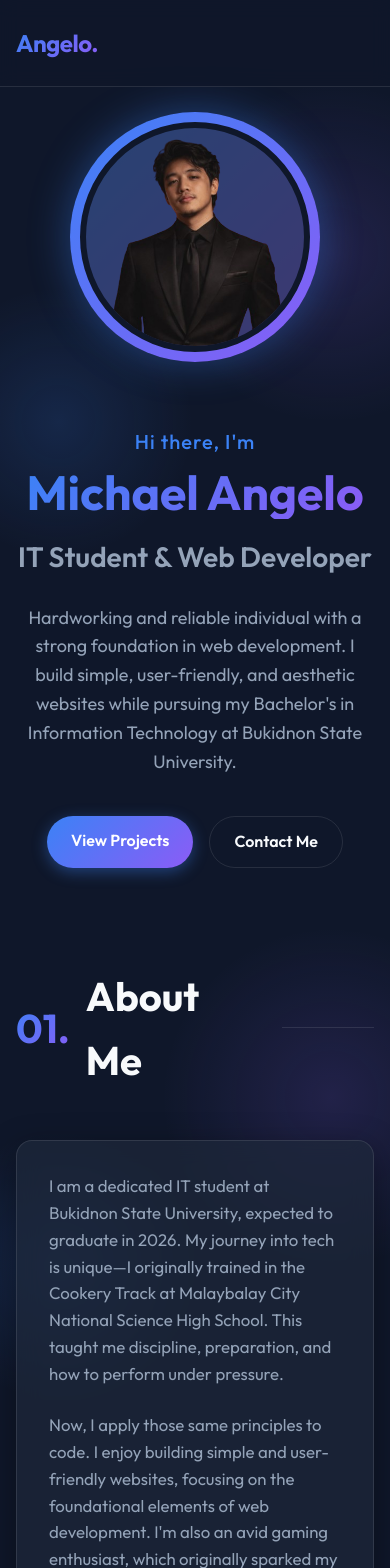
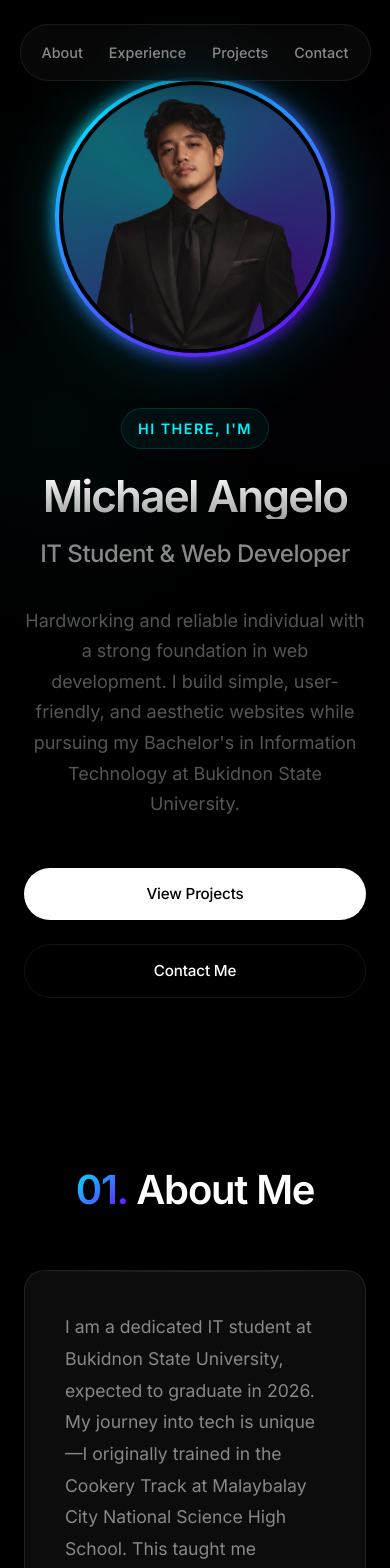
Before and after one commit to Chun-taro/Michael-Portfolio, a React (Vite) app in the folder portfolio-app/: page / in a window 390 px wide. Shown: the top 1568 px of the page. Built offline with nearby package versions, Linux system fonts and the light colour scheme.

Commit message:
feat: redesign UI to premium modern tech aesthetic

```diff
--- a/portfolio-app/src/App.css
+++ b/portfolio-app/src/App.css
@@ -11,52 +11,61 @@ header {
   width: 100%;
   top: 0;
   z-index: 50;
-  background: rgba(15, 23, 42, 0.8);
-  backdrop-filter: blur(10px);
-  border-bottom: 1px solid var(--glass-border);
+  display: flex;
+  justify-content: center;
+  pointer-events: none; /* Let clicks pass through header area */
 }
 
 .nav-content {
   display: flex;
-  justify-content: space-between;
+  justify-content: center;
   align-items: center;
-}
-
-.logo {
-  font-size: 1.5rem;
-  font-weight: 700;
-  letter-spacing: -0.5px;
+  background: rgba(10, 10, 10, 0.7);
+  backdrop-filter: blur(24px);
+  -webkit-backdrop-filter: blur(24px);
+  border: 1px solid var(--glass-border);
+  border-radius: 9999px;
+  padding: 0.75rem 1.5rem;
+  width: fit-content;
+  pointer-events: auto; /* Re-enable clicks for the nav pill */
+  box-shadow: 0 8px 32px rgba(0, 0, 0, 0.4);
 }
 
 .nav-links {
   display: flex;
-  gap: 2rem;
+  gap: 1.5rem;
 }
 
 .nav-links a {
-  color: var(--text-main);
+  color: var(--text-muted);
   font-weight: 500;
-  font-size: 0.95rem;
+  font-size: 0.9rem;
+  transition: var(--transition);
 }
 
 .nav-links a:hover {
-  color: var(--accent-primary);
-}
-
-main {
-  margin-top: 5rem;
+  color: var(--text-main);
 }
 
 footer {
   text-align: center;
-  padding: 2rem 0;
+  padding: 3rem 0;
   border-top: 1px solid var(--glass-border);
   margin-top: auto;
-  color: var(--text-muted);
+  color: var(--text-dim);
+  font-size: 0.9rem;
 }
 
 @media (max-width: 768px) {
+  .nav-content {
+    width: 90%;
+    margin: 0 auto;
+    padding: 1rem;
+    justify-content: space-around;
+  }
   .nav-links {
-    display: none;
+    gap: 1rem;
+    width: 100%;
+    justify-content: space-around;
   }
 }
--- a/portfolio-app/src/App.jsx
+++ b/portfolio-app/src/App.jsx
@@ -11,7 +11,6 @@ function App() {
     <div className="app-wrapper">
       <header>
         <div className="container nav-content">
-          <div className="logo gradient-text">Angelo.</div>
           <nav className="nav-links">
             <a href="#about">About</a>
             <a href="#experience">Experience</a>
--- a/portfolio-app/src/components/About.css
+++ b/portfolio-app/src/components/About.css
@@ -1,22 +1,5 @@
 .about-section {
   position: relative;
-}
-
-.section-title {
-  font-size: 2.5rem;
-  margin-bottom: 3rem;
-  display: flex;
-  align-items: center;
-  gap: 1rem;
-}
-
-.section-title::after {
-  content: "";
-  display: block;
-  height: 1px;
-  width: 300px;
-  background: var(--glass-border);
-  margin-left: 1rem;
 }
 
 .about-grid {
@@ -25,31 +8,54 @@
   gap: 2rem;
 }
 
+.about-content {
+  display: flex;
+  flex-direction: column;
+  gap: 2rem;
+}
+
 .about-content p {
-  margin-bottom: 1.5rem;
-  font-size: 1.05rem;
+  font-size: 1.1rem;
   color: var(--text-muted);
+  line-height: 1.8;
 }
 
 .education h3, .skills-content h3 {
   font-size: 1.5rem;
-  margin-bottom: 1rem;
+  margin-bottom: 1.5rem;
   color: var(--text-main);
+  font-weight: 600;
+  letter-spacing: -0.02em;
 }
 
 .education ul {
   list-style: none;
   padding: 0;
+  display: flex;
+  flex-direction: column;
+  gap: 1.5rem;
 }
 
 .education li {
-  margin-bottom: 1rem;
   color: var(--text-muted);
+  font-size: 1rem;
+  position: relative;
+  padding-left: 1.5rem;
+}
+
+.education li::before {
+  content: "▹";
+  position: absolute;
+  left: 0;
+  color: var(--accent-primary);
 }
 
 .education li strong {
   color: var(--text-main);
-  font-weight: 500;
+  font-weight: 600;
+  font-size: 1.1rem;
+  display: block;
+  margin-bottom: 0.25rem;
 }
 
 .skills-list {
@@ -59,26 +65,27 @@
 }
 
 .skill-item {
-  background: rgba(59, 130, 246, 0.1);
+  background: rgba(0, 240, 255, 0.05);
   color: var(--accent-primary);
-  padding: 0.5rem 1rem;
-  border-radius: 8px;
+  padding: 0.6rem 1.2rem;
+  border-radius: 9999px;
   font-size: 0.9rem;
-  font-weight: 500;
-  border: 1px solid rgba(59, 130, 246, 0.2);
+  font-weight: 600;
+  border: 1px solid rgba(0, 240, 255, 0.15);
   transition: var(--transition);
+  text-transform: uppercase;
+  letter-spacing: 0.05em;
 }
 
 .skill-item:hover {
-  background: rgba(59, 130, 246, 0.2);
+  background: rgba(0, 240, 255, 0.15);
   transform: translateY(-2px);
+  border-color: rgba(0, 240, 255, 0.3);
+  box-shadow: 0 4px 12px rgba(0, 240, 255, 0.2);
 }
 
 @media (max-width: 900px) {
   .about-grid {
     grid-template-columns: 1fr;
   }
-  .section-title::after {
-    width: 100px;
-  }
 }
--- a/portfolio-app/src/components/Hero.css
+++ b/portfolio-app/src/components/Hero.css
@@ -1,21 +1,23 @@
 .hero-section {
-  min-height: 80vh;
+  min-height: 100vh;
   display: flex;
   align-items: center;
   position: relative;
-  padding-top: 2rem;
+  padding-top: 5rem;
 }
 
 .hero-container {
   display: flex;
   align-items: center;
   justify-content: space-between;
-  gap: 2rem;
+  gap: 4rem;
 }
 
 .hero-content {
-  max-width: 600px;
+  max-width: 640px;
   flex: 1;
+  position: relative;
+  z-index: 2;
 }
 
 .hero-image {
@@ -23,32 +25,102 @@
   display: flex;
   justify-content: center;
   align-items: center;
+  position: relative;
 }
 
 .image-wrapper {
   position: relative;
-  width: 320px;
-  height: 320px;
+  width: 360px;
+  height: 360px;
   border-radius: 50%;
-  padding: 10px;
-  background: var(--gradient-accent);
-  box-shadow: 0 0 40px rgba(59, 130, 246, 0.4);
+  padding: 4px; /* Thin gradient border */
+  background: var(--gradient-glow);
+  box-shadow: 0 0 80px rgba(0, 240, 255, 0.2);
+  animation: float 6s ease-in-out infinite;
+}
+
+/* Subtle spinning glow effect for the border */
+.image-wrapper::before {
+  content: "";
+  position: absolute;
+  top: -2px; left: -2px; right: -2px; bottom: -2px;
+  background: var(--gradient-glow);
+  border-radius: 50%;
+  z-index: -1;
+  animation: spin 8s linear infinite;
+  filter: blur(8px);
+  opacity: 0.8;
 }
 
 .profile-img {
   width: 100%;
   height: 100%;
   object-fit: cover;
-  object-position: center top; /* This ensures the face (top of image) is kept in view */
+  object-position: center top;
   border-radius: 50%;
-  border: 6px solid var(--bg-dark);
-  background-color: var(--bg-card); /* Placeholder background in case image isn't there yet */
+  border: 4px solid var(--bg-dark);
+  background-color: var(--bg-card);
+  position: relative;
+  z-index: 1;
+}
+
+@keyframes float {
+  0% { transform: translateY(0px); }
+  50% { transform: translateY(-20px); }
+  100% { transform: translateY(0px); }
+}
+
+.hero-greeting {
+  font-size: 0.9rem;
+  color: var(--accent-primary);
+  margin-bottom: 1.5rem;
+  font-weight: 600;
+  letter-spacing: 0.1em;
+  text-transform: uppercase;
+  display: inline-block;
+  padding: 0.5rem 1rem;
+  background: rgba(0, 240, 255, 0.05);
+  border: 1px solid rgba(0, 240, 255, 0.15);
+  border-radius: 9999px;
+  backdrop-filter: blur(10px);
+}
+
+.hero-name {
+  font-size: 5rem;
+  line-height: 1.05;
+  margin-bottom: 1rem;
+  letter-spacing: -0.04em;
+  background: linear-gradient(180deg, #ffffff 0%, #a0a0a0 100%);
+  -webkit-background-clip: text;
+  -webkit-text-fill-color: transparent;
+}
+
+.hero-role {
+  font-size: 2.25rem;
+  color: var(--text-muted);
+  margin-bottom: 2rem;
+  font-weight: 500;
+  letter-spacing: -0.02em;
+}
+
+.hero-desc {
+  font-size: 1.125rem;
+  color: var(--text-dim);
+  margin-bottom: 3rem;
+  max-width: 550px;
+  line-height: 1.7;
+}
+
+.hero-cta {
+  display: flex;
+  gap: 1.5rem;
 }
 
 @media (max-width: 968px) {
   .hero-container {
     flex-direction: column-reverse;
     text-align: center;
+    gap: 3rem;
   }
 
   .hero-content {
@@ -63,47 +135,17 @@
   }
 
   .image-wrapper {
-    width: 250px;
-    height: 250px;
-    margin-bottom: 2rem;
+    width: 280px;
+    height: 280px;
   }
+
+  .hero-name { font-size: 3.5rem; }
+  .hero-role { font-size: 1.75rem; }
 }
 
-.hero-greeting {
-  font-size: 1.25rem;
-  color: var(--accent-primary);
-  margin-bottom: 0.5rem;
-  font-weight: 500;
-  letter-spacing: 1px;
+@media (max-width: 480px) {
+  .hero-name { font-size: 2.75rem; }
+  .hero-role { font-size: 1.5rem; }
+  .hero-cta { flex-direction: column; width: 100%; }
+  .hero-cta .btn { width: 100%; }
 }
-
-.hero-name {
-  font-size: 4.5rem;
-  line-height: 1.1;
-  margin-bottom: 1rem;
-}
-
-.hero-role {
-  font-size: 2.5rem;
-  color: var(--text-muted);
-  margin-bottom: 1.5rem;
-  font-weight: 600;
-}
-
-.hero-desc {
-  font-size: 1.125rem;
-  color: var(--text-muted);
-  margin-bottom: 2.5rem;
-  max-width: 550px;
-}
-
-.hero-cta {
-  display: flex;
-  gap: 1rem;
-}
-
-@media (max-width: 768px) {
-  .hero-name { font-size: 3rem; }
-  .hero-role { font-size: 1.75rem; }
-  .hero-section { min-height: 70vh; }
-}
--- a/portfolio-app/src/index.css
+++ b/portfolio-app/src/index.css
@@ -1,16 +1,25 @@
-@import url('https://fonts.googleapis.com/css2?family=Outfit:wght@300;400;500;600;700&display=swap');
+@import url('https://fonts.googleapis.com/css2?family=Inter:wght@300;400;500;600;700&display=swap');
 
 :root {
-  --bg-dark: #0f172a;
-  --bg-card: rgba(30, 41, 59, 0.7);
-  --text-main: #f8fafc;
-  --text-muted: #94a3b8;
-  --accent-primary: #3b82f6;
-  --accent-secondary: #8b5cf6;
+  --bg-dark: #000000;
+  --bg-darker: #050505;
+  --bg-card: rgba(20, 20, 20, 0.6);
+  --bg-card-hover: rgba(30, 30, 30, 0.8);
+
+  --text-main: #ffffff;
+  --text-muted: #888888;
+  --text-dim: #555555;
+
+  --accent-primary: #00f0ff;
+  --accent-secondary: #7000ff;
   --gradient-accent: linear-gradient(135deg, var(--accent-primary), var(--accent-secondary));
-  --glass-border: rgba(255, 255, 255, 0.1);
-  --glass-shadow: 0 8px 32px 0 rgba(0, 0, 0, 0.37);
-  --transition: all 0.3s ease;
+  --gradient-glow: conic-gradient(from 180deg at 50% 50%, #7000ff 0deg, #00f0ff 180deg, #7000ff 360deg);
+
+  --glass-border: rgba(255, 255, 255, 0.08);
+  --glass-border-highlight: rgba(255, 255, 255, 0.2);
+  --glass-shadow: 0 4px 24px -1px rgba(0, 0, 0, 0.5);
+
+  --transition: all 0.4s cubic-bezier(0.16, 1, 0.3, 1);
 }
 
 * {
@@ -20,31 +29,45 @@
 }
 
 body {
-  font-family: 'Outfit', sans-serif;
+  font-family: 'Inter', -apple-system, BlinkMacSystemFont, "Segoe UI", Roboto, sans-serif;
   background-color: var(--bg-dark);
   color: var(--text-main);
   line-height: 1.6;
   overflow-x: hidden;
-  background-image:
-    radial-gradient(circle at 15% 50%, rgba(59, 130, 246, 0.15), transparent 25%),
-    radial-gradient(circle at 85% 30%, rgba(139, 92, 246, 0.15), transparent 25%);
-  background-attachment: fixed;
+  -webkit-font-smoothing: antialiased;
+  -moz-osx-font-smoothing: grayscale;
+}
+
+/* Background blob */
+body::before {
+  content: "";
+  position: fixed;
+  top: 0;
+  left: 0;
+  width: 100vw;
+  height: 100vh;
+  background:
+    radial-gradient(circle at 15% 50%, rgba(0, 240, 255, 0.03), transparent 40%),
+    radial-gradient(circle at 85% 30%, rgba(112, 0, 255, 0.03), transparent 40%);
+  z-index: -1;
+  pointer-events: none;
 }
 
 a {
-  color: var(--accent-primary);
+  color: var(--text-main);
   text-decoration: none;
   transition: var(--transition);
 }
 
 a:hover {
-  color: var(--accent-secondary);
+  color: var(--accent-primary);
 }
 
 /* Typography utilities */
 h1, h2, h3, h4 {
   color: var(--text-main);
-  font-weight: 700;
+  font-weight: 600;
+  letter-spacing: -0.03em;
 }
 
 .gradient-text {
@@ -56,64 +79,84 @@ h1, h2, h3, h4 {
 
 /* Layout utilities */
 .container {
-  max-width: 1200px;
+  max-width: 1100px;
   margin: 0 auto;
   padding: 0 2rem;
 }
 
 section {
-  padding: 5rem 0;
+  padding: 8rem 0;
+  position: relative;
 }
 
 /* Glassmorphism utility */
 .glass-panel {
   background: var(--bg-card);
-  backdrop-filter: blur(12px);
-  -webkit-backdrop-filter: blur(12px);
+  backdrop-filter: blur(20px);
+  -webkit-backdrop-filter: blur(20px);
   border: 1px solid var(--glass-border);
-  border-radius: 16px;
+  border-radius: 20px;
   box-shadow: var(--glass-shadow);
-  padding: 2rem;
+  padding: 2.5rem;
   transition: var(--transition);
+  position: relative;
+  overflow: hidden;
+}
+
+.glass-panel::before {
+  content: "";
+  position: absolute;
+  top: 0;
+  left: 0;
+  right: 0;
+  height: 1px;
+  background: linear-gradient(90deg, transparent, rgba(255,255,255,0.1), transparent);
 }
 
 .glass-panel:hover {
-  transform: translateY(-5px);
-  border-color: rgba(255, 255, 255, 0.2);
+  transform: translateY(-4px);
+  border-color: var(--glass-border-highlight);
+  background: var(--bg-card-hover);
 }
 
 /* Buttons */
 .btn {
-  display: inline-block;
-  padding: 0.75rem 1.5rem;
+  display: inline-flex;
+  align-items: center;
+  justify-content: center;
+  padding: 0.875rem 2rem;
   border-radius: 9999px;
-  font-weight: 600;
+  font-weight: 500;
+  font-size: 0.95rem;
   cursor: pointer;
   transition: var(--transition);
   border: none;
-  font-size: 1rem;
+  letter-spacing: -0.01em;
+  position: relative;
+  overflow: hidden;
 }
 
 .btn-primary {
-  background: var(--gradient-accent);
-  color: white;
-  box-shadow: 0 4px 15px rgba(59, 130, 246, 0.4);
+  background: var(--text-main);
+  color: var(--bg-dark);
 }
 
 .btn-primary:hover {
-  box-shadow: 0 6px 20px rgba(139, 92, 246, 0.6);
   transform: translateY(-2px);
+  box-shadow: 0 0 20px rgba(255, 255, 255, 0.3);
+  background: #f0f0f0;
 }
 
 .btn-outline {
   background: transparent;
   color: var(--text-main);
   border: 1px solid var(--glass-border);
+  backdrop-filter: blur(10px);
 }
 
 .btn-outline:hover {
   background: rgba(255, 255, 255, 0.05);
-  border-color: var(--accent-primary);
+  border-color: var(--text-main);
 }
 
 /* Animations */
@@ -122,12 +165,28 @@ section {
   to { opacity: 1; transform: translateY(0); }
 }
 
+@keyframes spin {
+  from { transform: rotate(0deg); }
+  to { transform: rotate(360deg); }
+}
+
 .animate-fade-in {
-  animation: fadeIn 0.8s ease-out forwards;
+  animation: fadeIn 1s cubic-bezier(0.16, 1, 0.3, 1) forwards;
 }
 
 /* Responsive */
 @media (max-width: 768px) {
-  section { padding: 3rem 0; }
-  .container { padding: 0 1rem; }
+  section { padding: 5rem 0; }
+  .container { padding: 0 1.5rem; }
 }
+
+/* Section Header Styles */
+.section-title {
+  font-size: 2.5rem;
+  margin-bottom: 3rem;
+  text-align: center;
+}
+
+.section-title span {
+  color: var(--text-muted);
+}
```
Also changed, not shown: portfolio-app/src/components/Contact.css (+40 -14 lines), portfolio-app/src/components/Experience.css (+52 -26 lines), portfolio-app/src/components/Projects.css (+66 -8 lines).
